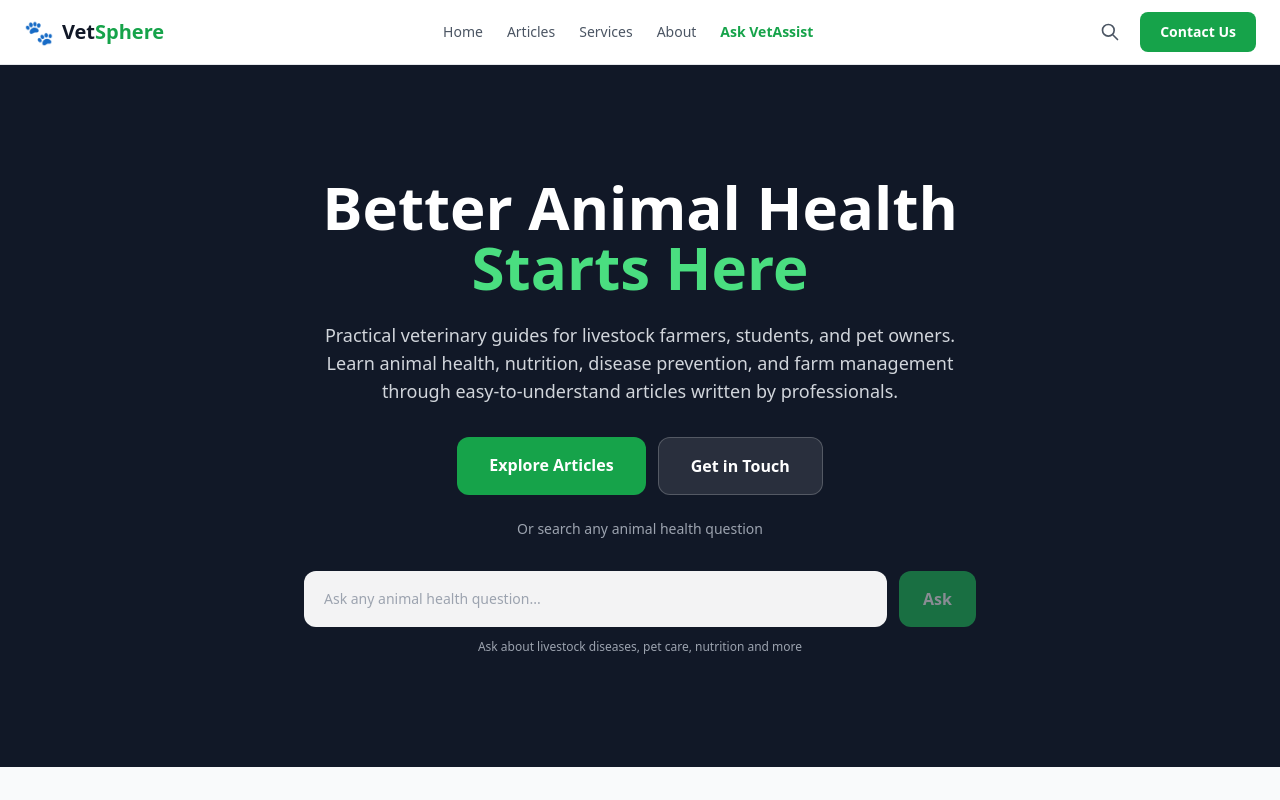
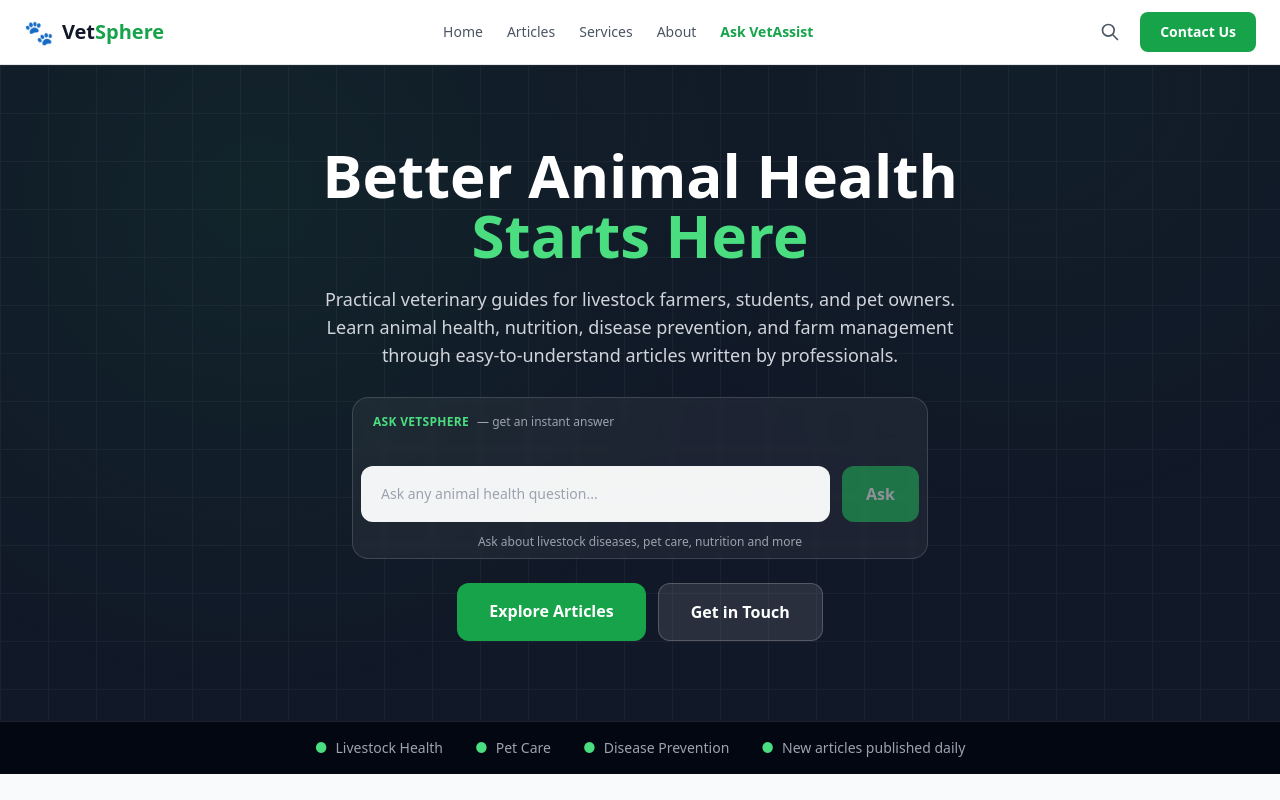
Before and after one commit to mathewschilongo099/VetSphere, a Next.js app: page / in a window 1280 px wide. Shown: the top 800 px of the page. Built offline with nearby package versions, Linux system fonts and the light colour scheme.

Commit message:
Update page.tsx

```diff
--- a/src/app/page.tsx
+++ b/src/app/page.tsx
@@ -9,16 +9,45 @@ export default async function HomePage() {
     <div className="min-h-screen bg-white w-full overflow-x-hidden">
 
       {/* Hero */}
-      <section className="bg-gray-900 text-white w-full py-20 sm:py-28">
-        <div className="max-w-4xl mx-auto px-4 flex flex-col items-center">
+      <section className="relative bg-gray-900 text-white w-full py-16 sm:py-20 overflow-hidden">
+        {/* Subtle ambient texture — radial glow + faint grid, no images needed */}
+        <div
+          className="absolute inset-0 opacity-40 pointer-events-none"
+          style={{
+            background:
+              'radial-gradient(circle at 20% 20%, rgba(34,197,94,0.18), transparent 45%), radial-gradient(circle at 80% 0%, rgba(34,197,94,0.10), transparent 40%)',
+          }}
+        />
+        <div
+          className="absolute inset-0 opacity-[0.04] pointer-events-none"
+          style={{
+            backgroundImage:
+              'linear-gradient(to right, white 1px, transparent 1px), linear-gradient(to bottom, white 1px, transparent 1px)',
+            backgroundSize: '48px 48px',
+          }}
+        />
+
+        <div className="relative max-w-4xl mx-auto px-4 flex flex-col items-center">
           <div className="flex-1 text-center">
-            <h1 className="text-4xl sm:text-5xl lg:text-6xl font-extrabold leading-tight mb-6">
+            <h1 className="text-4xl sm:text-5xl lg:text-6xl font-extrabold leading-tight mb-5">
               Better Animal Health <br className="hidden sm:block" />
               <span className="text-green-400">Starts Here</span>
             </h1>
-            <p className="text-gray-300 text-base sm:text-lg mb-8 max-w-2xl mx-auto leading-relaxed">
+            <p className="text-gray-300 text-base sm:text-lg mb-7 max-w-2xl mx-auto leading-relaxed">
               Practical veterinary guides for livestock farmers, students, and pet owners. Learn animal health, nutrition, disease prevention, and farm management through easy-to-understand articles written by professionals.
             </p>
+
+            {/* Ask feature — promoted as the primary action, since it's a real, working tool */}
+            <div className="max-w-xl mx-auto mb-6">
+              <div className="bg-white/5 border border-white/15 rounded-2xl p-2 backdrop-blur-sm">
+                <div className="flex items-center gap-2 px-3 pt-2 pb-1">
+                  <span className="text-green-400 text-xs font-bold uppercase tracking-wide">Ask VetSphere</span>
+                  <span className="text-gray-400 text-xs">— get an instant answer</span>
+                </div>
+                <AnimalSearch />
+              </div>
+            </div>
+
             <div className="flex flex-col sm:flex-row gap-3 justify-center">
               <a href="/articles" className="bg-green-600 hover:bg-green-500 text-white font-bold px-8 py-4 rounded-xl transition text-center">
                 Explore Articles
@@ -27,11 +56,17 @@ export default async function HomePage() {
                 Get in Touch
               </a>
             </div>
-            <div className="mt-6">
-              <p className="text-gray-400 text-sm mb-2">Or search any animal health question</p>
-              <AnimalSearch />
-            </div>
           </div>
+        </div>
+      </section>
+
+      {/* Trust / category strip — gives scope at a glance right under the hero */}
+      <section className="w-full bg-gray-950 border-t border-white/10">
+        <div className="max-w-5xl mx-auto px-4 py-4 flex flex-wrap items-center justify-center gap-x-8 gap-y-2 text-sm text-gray-400">
+          <span className="flex items-center gap-2"><span className="text-green-400">●</span> Livestock Health</span>
+          <span className="flex items-center gap-2"><span className="text-green-400">●</span> Pet Care</span>
+          <span className="flex items-center gap-2"><span className="text-green-400">●</span> Disease Prevention</span>
+          <span className="flex items-center gap-2"><span className="text-green-400">●</span> New articles published daily</span>
         </div>
       </section>
 
```
